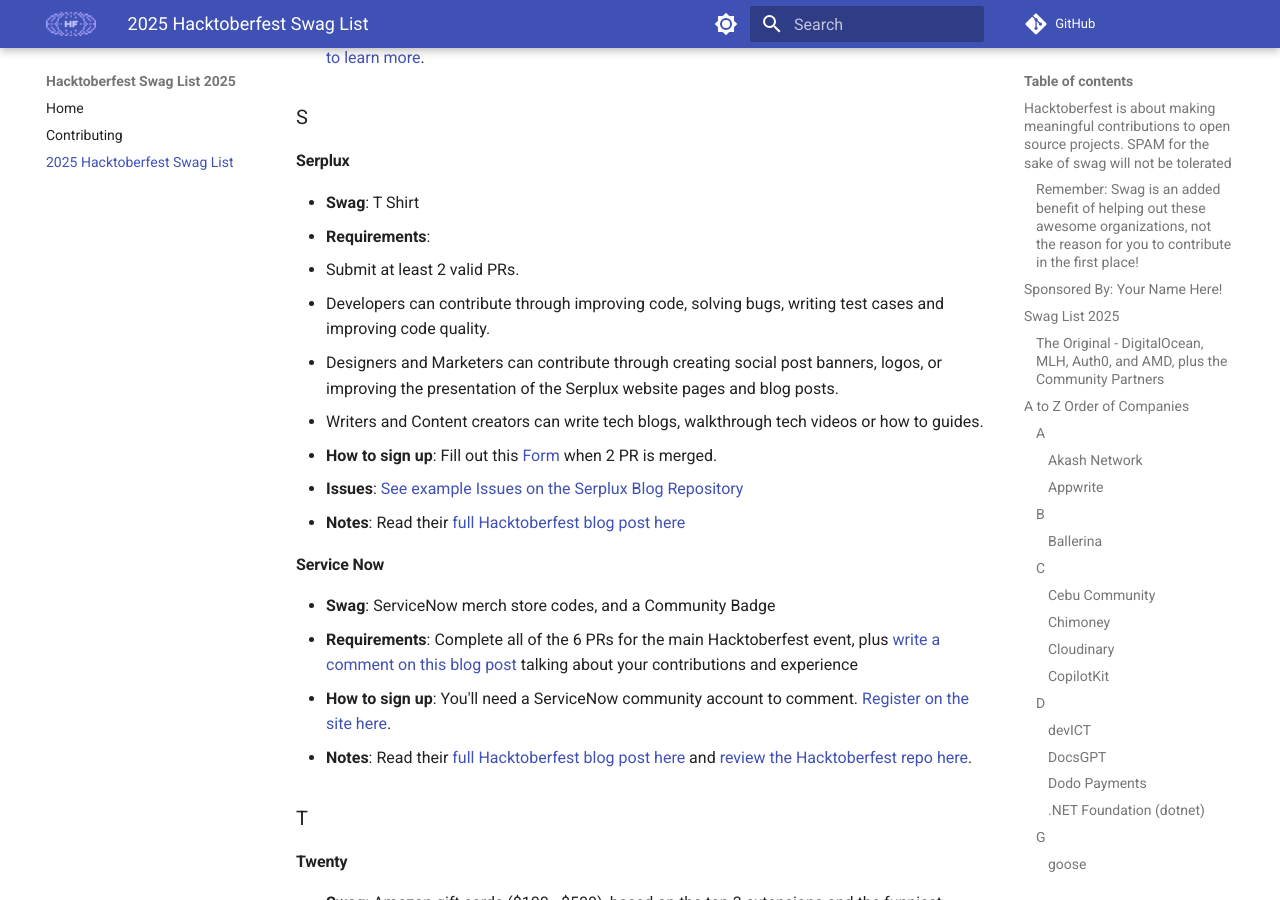
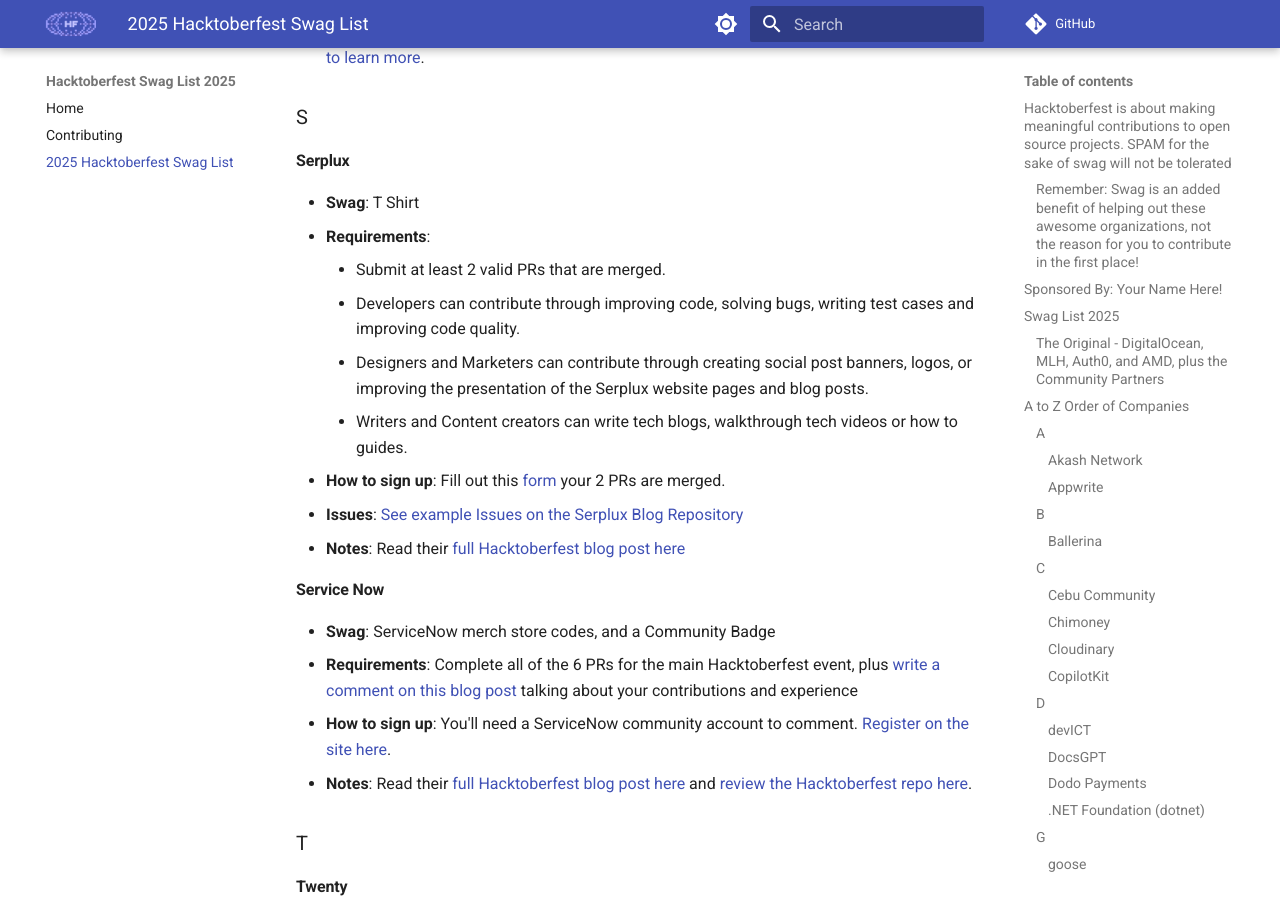
Before and after one commit to crweiner/hacktoberfest-swag-list, an MkDocs documentation site: the page built from docs/list.md, in a window 1280 px wide and 900 px high, scrolled down 11163 px. Built offline with MkDocs 1.6.1 and Material for MkDocs 9.7.7, drawn with Linux system fonts in a browser that asks for light colours; plug-ins that fetch from the network failed and are left out; comment, search, counter and statistics services are not loaded.

```diff
--- a/docs/list.md
+++ b/docs/list.md
@@ -340,11 +340,11 @@ Do you want to put your project in front of tens of thousands of developers duri
 
 - **Swag**: T Shirt
 - **Requirements**:
-   - Submit at least 2 valid PRs.
-   - Developers can contribute through improving code, solving bugs, writing test cases and improving code quality.
-   - Designers and Marketers can contribute through creating social post banners, logos, or improving the presentation of the Serplux website pages and blog posts.
-   - Writers and Content creators can write tech blogs, walkthrough tech videos or how to guides.
-- **How to sign up**: Fill out this [Form](https://docs.google.com/forms/d/e/1FAIpQLSf9UW15IOT9hPYehUjqkgOUXerHeYnrm5Cova_PwGosryyvjg/viewform) when 2 PR is merged.
+    - Submit at least 2 valid PRs that are merged.
+    - Developers can contribute through improving code, solving bugs, writing test cases and improving code quality.
+    - Designers and Marketers can contribute through creating social post banners, logos, or improving the presentation of the Serplux website pages and blog posts.
+    - Writers and Content creators can write tech blogs, walkthrough tech videos or how to guides.
+- **How to sign up**: Fill out this [form](https://docs.google.com/forms/d/e/1FAIpQLSf9UW15IOT9hPYehUjqkgOUXerHeYnrm5Cova_PwGosryyvjg/viewform) your 2 PRs are merged.
 - **Issues**: [See example Issues on the Serplux Blog Repository](https://github.com/Serplux/blog/issues)
 - **Notes**: Read their [full Hacktoberfest blog post here](https://blog.serplux.com/hacktoberfest-2025/)
 
```
